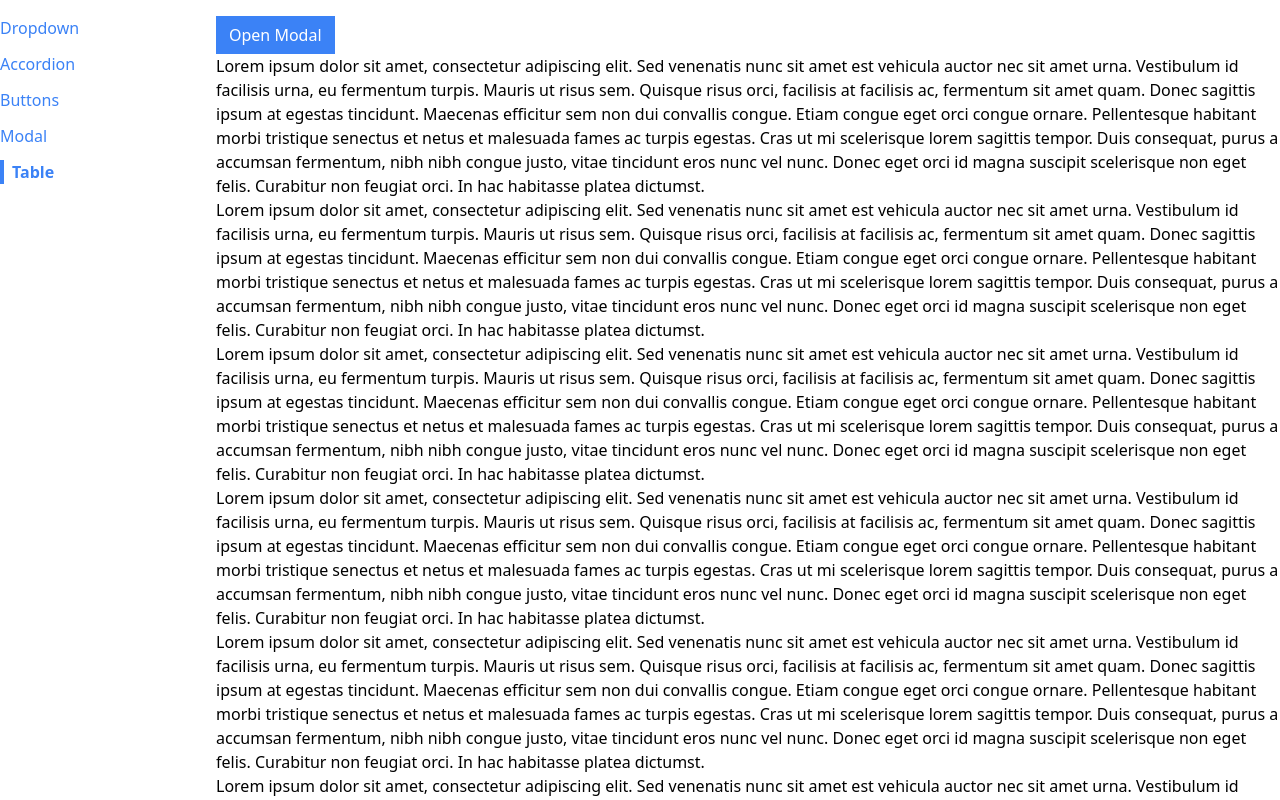
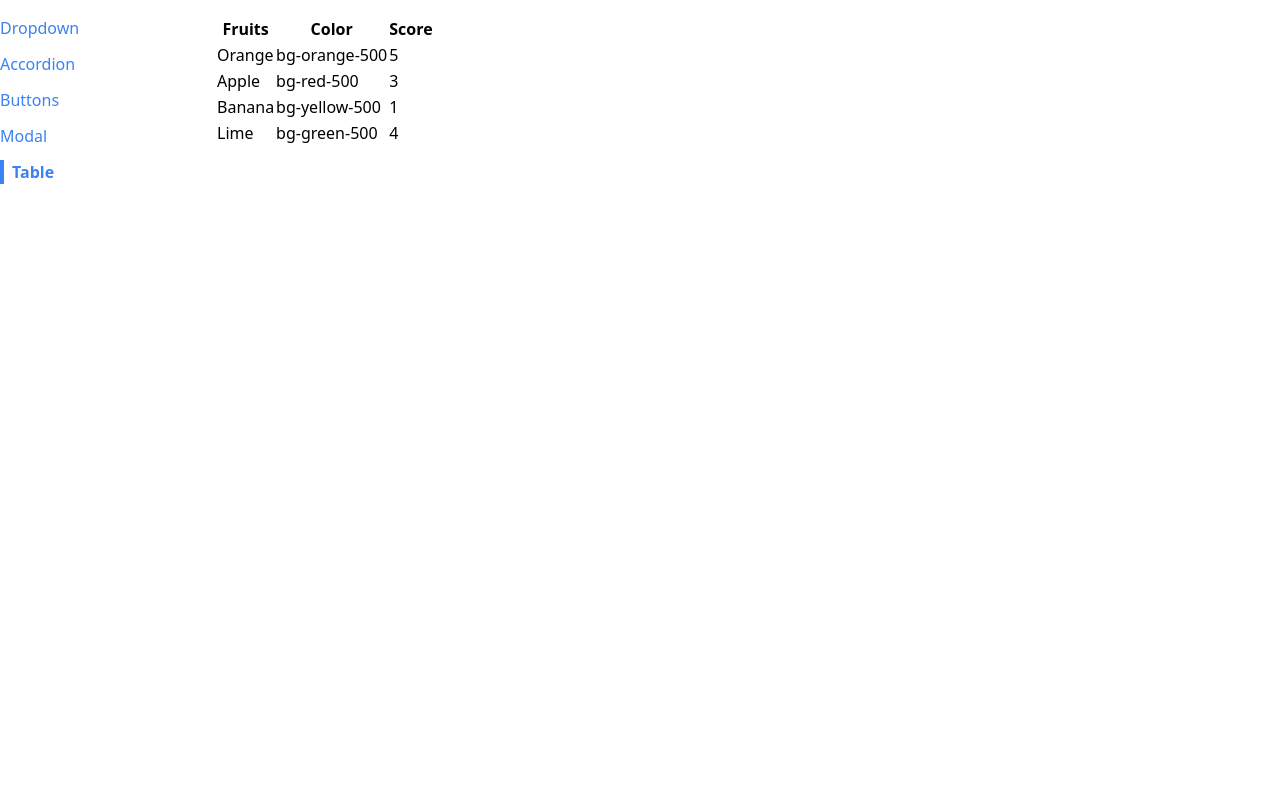
Before and after one commit to luisc8487/navigation-routing-system, a React (Create React App) app in the folder react-comp/: page /table in a window 1280 px wide. Shown: the top 800 px of the page. Built offline with nearby package versions, Linux system fonts and the light colour scheme.

Commit message:
build structure ot table and build the rows

```diff
--- a/react-comp/src/App.jsx
+++ b/react-comp/src/App.jsx
@@ -4,6 +4,7 @@
 import DropDownPage from "./pages/DropdownPage";
 import ButtonPage from "./pages/ButtonPage";
 import ModalPage from "./pages/ModalPage";
+import TablePage from "./pages/TablePage";
 
 function App() {
   return (
@@ -23,7 +24,7 @@
           <ModalPage />
         </Route>
         <Route path="/table">
-          <ModalPage />
+          <TablePage />
         </Route>
       </div>
     </div>
--- a/react-comp/src/components/Table.jsx
+++ b/react-comp/src/components/Table.jsx
@@ -1,4 +1,25 @@
-function Table() {
-  return <>Table</>;
+function Table({data}) {
+  const rerenderedData = data.map((fruit) => {
+    return (
+      <tr key={fruit.name}>
+        <td>{fruit.name}</td>
+        <td>{fruit.color}</td>
+        <td>{fruit.score}</td>
+      </tr>
+    );
+  });
+
+  return (
+    <table>
+      <thead>
+        <tr>
+          <th>Fruits</th>
+          <th>Color</th>
+          <th>Score</th>
+        </tr>
+      </thead>
+      <tbody>{rerenderedData}</tbody>
+    </table>
+  );
 }
 export default Table;
--- a/react-comp/src/pages/TablePage.jsx
+++ b/react-comp/src/pages/TablePage.jsx
@@ -1,9 +1,16 @@
 import Table from "../components/Table";
 
 function TablePage() {
+  const data = [
+    {name: "Orange", color: "bg-orange-500", score: 5},
+    {name: "Apple", color: "bg-red-500", score: 3},
+    {name: "Banana", color: "bg-yellow-500", score: 1},
+    {name: "Lime", color: "bg-green-500", score: 4},
+  ];
+
   return (
     <>
-      <Table />
+      <Table data={data} />
     </>
   );
 }
```
